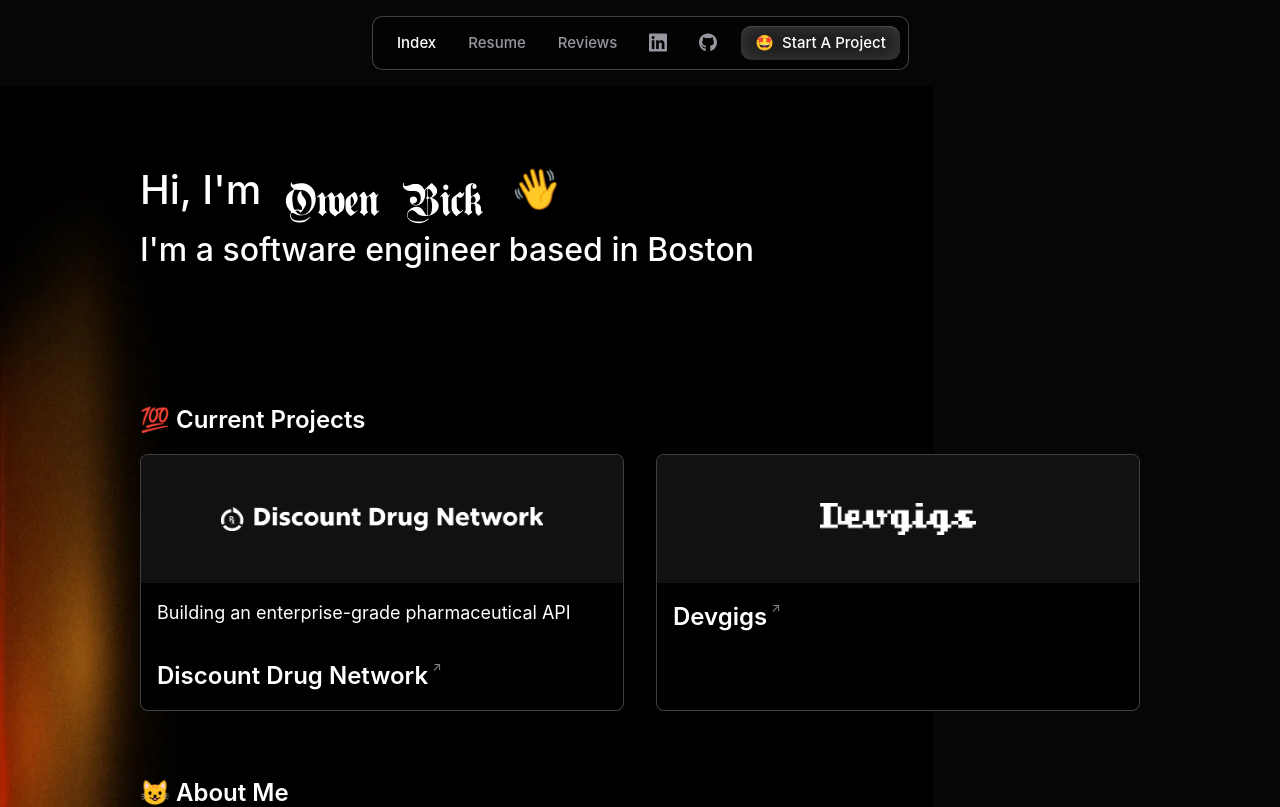
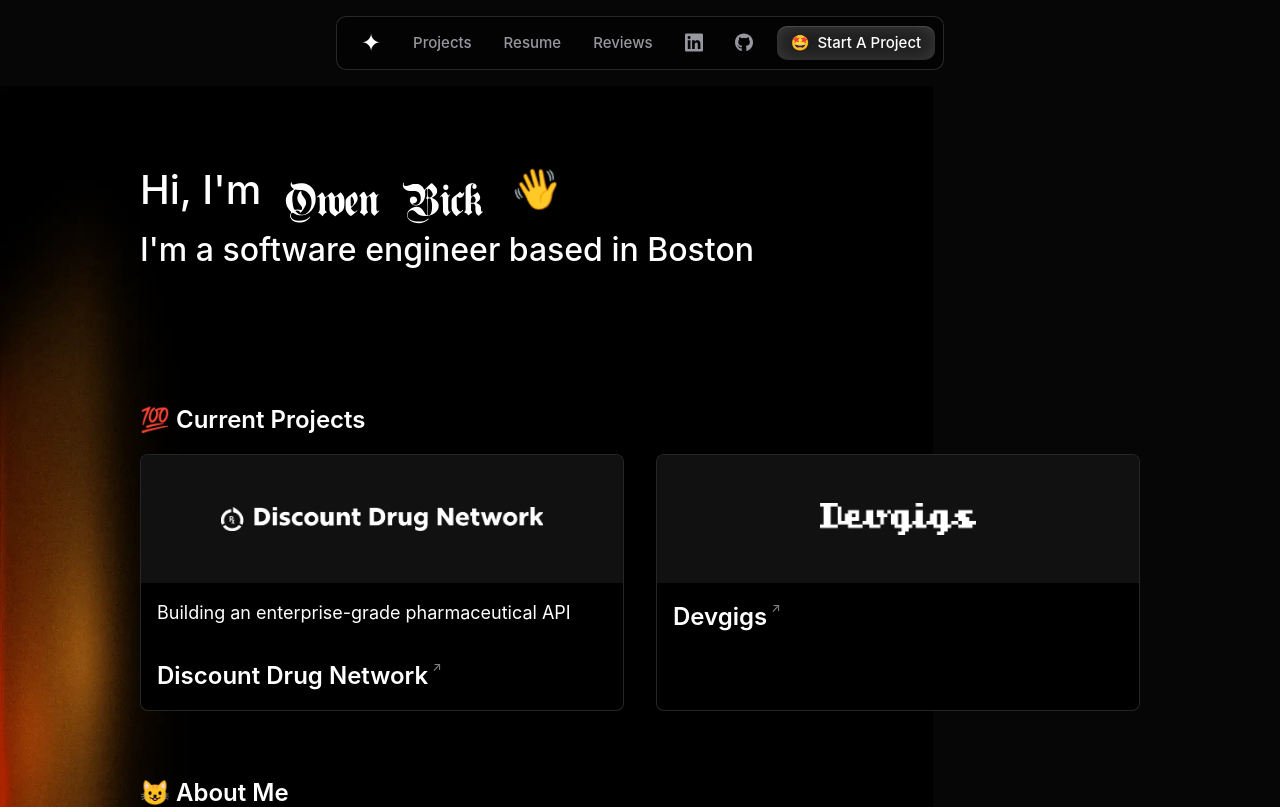
Before and after one commit to bick/website, a Next.js app: page / in a window 1280 px wide. Shown: the top 807 px of the page. Built offline with nearby package versions, Linux system fonts and the light colour scheme.

Commit message:
Update formatting

```diff
--- a/components/Header.tsx
+++ b/components/Header.tsx
@@ -36,11 +36,23 @@
               href="/"
               className={
                 currentRoute === "/"
+                    ? `${styles.header__link} ${styles.header__active} text-xl`
+                    : `${styles.header__link} text-xl`
+              }
+          >
+            ✦
+          </Link>
+        </li>
+        <li className={styles.header__item}>
+          <Link
+              href="/#projects"
+              className={
+                currentRoute === "/resume"
                     ? `${styles.header__link} ${styles.header__active}`
                     : styles.header__link
               }
           >
-            Index
+            Projects
           </Link>
         </li>
         <li className={styles.header__item}>
@@ -74,7 +86,7 @@
               rel="nofollow"
               className={`${styles.header__link} ${styles.header__social}`}
           >
-            <FaLinkedin />
+            <FaLinkedin/>
           </Link>
         </li>
         <li className={styles.header__item}>
@@ -84,7 +96,7 @@
               rel="nofollow"
               className={`${styles.header__link} ${styles.header__social}`}
           >
-            <FaGithub />
+            <FaGithub/>
           </Link>
         </li>
         <li className={styles.header__item}>
--- a/components/Portfolio.tsx
+++ b/components/Portfolio.tsx
@@ -4,7 +4,7 @@
 
 export default function Portfolio() {
     return (
-        <section className={styles.portfolio}>
+        <section className={styles.portfolio} name="projects">
             <div className="container">
                 <h3>💯 Current Projects</h3>
                 <div className={styles.portfolio__list}>
--- a/pages/index.tsx
+++ b/pages/index.tsx
@@ -22,7 +22,7 @@
             <Header></Header>
             <Layout type="home">
                 <Hero type="home"/>
-                <Portfolio/>
+                <Portfolio />
                 <About/>
                 <Social/>
             </Layout>
--- a/styles/partials/reset.scss
+++ b/styles/partials/reset.scss
@@ -1,3 +1,7 @@
+html {
+  scroll-behavior: smooth;
+}
+
 body {
   font-weight: 400;
   line-height: 1;
--- a/styles/partials/variables.scss
+++ b/styles/partials/variables.scss
@@ -5,5 +5,5 @@
   --link: #9797a0;
   --back: #202020;
   --back-hover: #2C2C2C;
-  --border: rgba(255, 255, 255, 0.25);
+  --border: rgba(255, 255, 255, 0.15);
 }
--- a/tailwind.config.js
+++ b/tailwind.config.js
@@ -5,7 +5,15 @@
     "./components/**/*.{js,ts,jsx,tsx,mdx}",
   ],
   theme: {
+    fontSize: {
+      sm: ['14px'],
+      base: ['16px'],
+      lg: ['20px'],
+      xl: ['24px'],
+      header: ['36px'],
+    },
     extend: {},
   },
   plugins: [],
+  important: true,
 }
```
Lines whose indentation alone changed are shown as unchanged.
